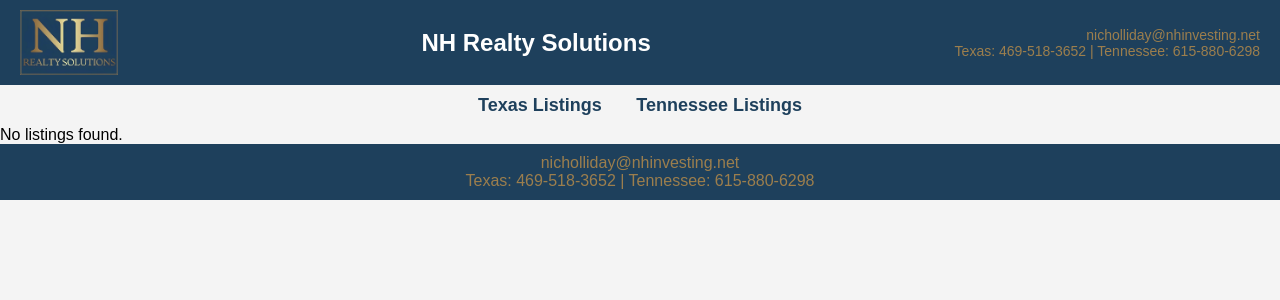
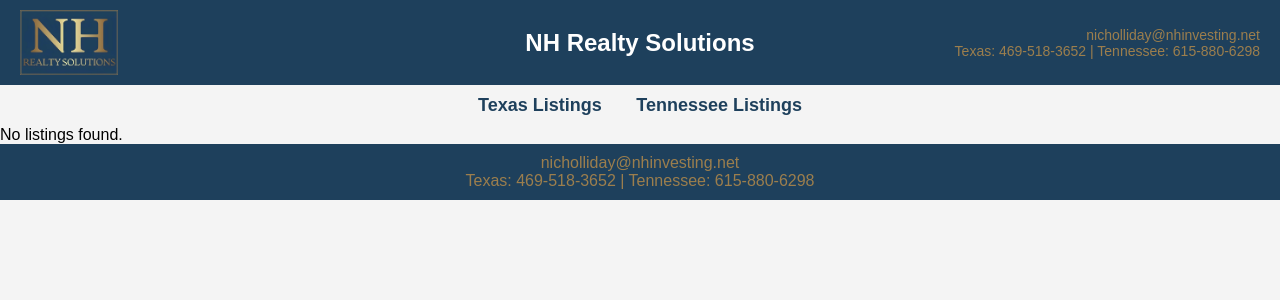
Before and after one commit to n-hrynkiw/nhrealtysolutions, a Flask app: page / in a window 1280 px wide. Shown: the top 300 px of the page. Run offline with Flask 3, Linux system fonts and the light colour scheme; data that the repository does not hold is empty.

Commit message:
“building”

```diff
--- a/static/css/styles.css
+++ b/static/css/styles.css
@@ -29,11 +29,15 @@ header {
     height: 65px; /* Slightly larger */
 }
 
-/* Company Name Centered */
+/* Centering Company Name Properly */
 .header-info {
-    flex-grow: 1;
+    position: absolute;
+    left: 50%;
+    transform: translateX(-50%);
     text-align: center;
+    white-space: nowrap;
 }
+
 
 .header-info h1 {
     font-size: 24px;
```
